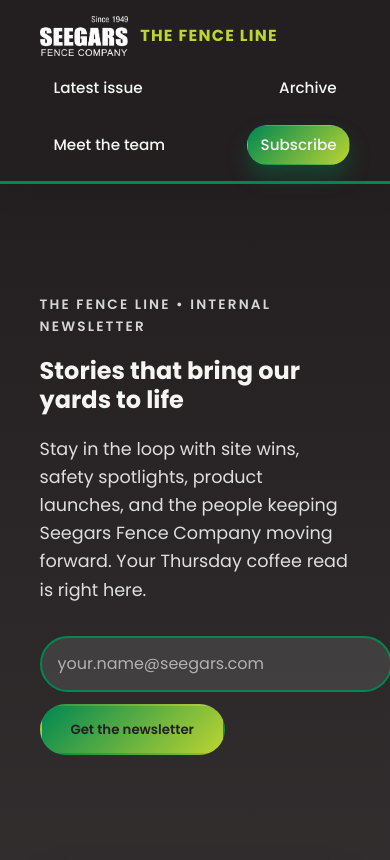
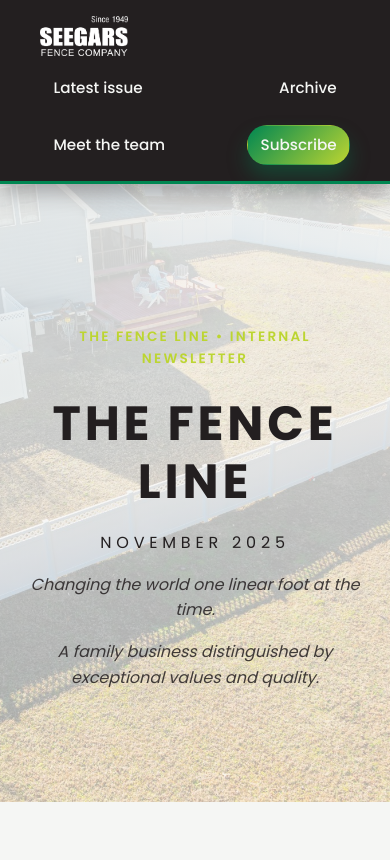
Before and after one commit to seegarsit/newsletter, a Flask app: page / in a window 390 px wide. Shown: the top 860 px of the page. Run offline with Flask 3, Linux system fonts and the light colour scheme; some web fonts are replaced.

Commit message:
Remove hero title text from navigation logo

```diff
--- a/assets/styles.css
+++ b/assets/styles.css
@@ -119,10 +119,6 @@ a {
   width: auto;
 }
 
-.logo-text {
-  display: inline-block;
-}
-
 .primary-nav {
   display: flex;
   gap: 1rem;
@@ -151,31 +147,56 @@ a {
 }
 
 .hero {
-  padding: 6rem 0 4rem;
-  background: linear-gradient(
-    180deg,
-    var(--ink) 0%,
-    rgba(35, 31, 32, 0.92) 60%,
-    rgba(222, 224, 217, 0.2) 100%
-  );
-  color: var(--text-inverse);
+  position: relative;
+  padding: 8rem 0 7rem;
+  background-image: url("images/hero_image.jpg");
+  background-size: cover;
+  background-position: center;
+  background-repeat: no-repeat;
+  color: var(--ink);
+  display: flex;
+  align-items: center;
+  justify-content: center;
+  text-align: center;
+  overflow: hidden;
 }
 
-.hero h1,
-.hero h2,
-.hero h3 {
-  color: var(--text-inverse);
+.hero__overlay {
+  position: absolute;
+  inset: 0;
+  background: linear-gradient(
+    rgba(245, 246, 244, 0.88),
+    rgba(245, 246, 244, 0.65)
+  );
 }
 
-.hero p {
-  color: rgba(245, 246, 244, 0.85);
+.hero__content {
+  position: relative;
+  display: flex;
+  flex-direction: column;
+  align-items: center;
+  gap: 0.75rem;
+  max-width: 720px;
 }
 
-.hero-grid {
-  display: grid;
-  gap: 3rem;
-  grid-template-columns: repeat(auto-fit, minmax(280px, 1fr));
-  align-items: stretch;
+.hero__title {
+  font-size: clamp(3rem, 10vw, 5.5rem);
+  letter-spacing: 0.08em;
+  text-transform: uppercase;
+  margin: 0;
+}
+
+.hero__subheading {
+  font-size: clamp(1rem, 2.2vw, 1.5rem);
+  letter-spacing: 0.3em;
+  text-transform: uppercase;
+  margin: 0.5rem 0 0;
+}
+
+.hero__tagline {
+  font-size: clamp(1rem, 2.5vw, 1.4rem);
+  color: rgba(35, 31, 32, 0.85);
+  margin: 0.25rem 0 0;
 }
 
 .eyebrow {
--- a/templates/index.html
+++ b/templates/index.html
@@ -24,7 +24,6 @@
             src="{{ url_for('static', filename='images/logo_nav.png') }}"
             alt="Seegars Fence Company logo"
           />
-          <span class="logo-text">THE FENCE LINE</span>
         </a>
         <nav class="primary-nav" aria-label="Primary">
           <a href="#latest">Latest issue</a>
@@ -37,41 +36,17 @@
 
     <main>
       <section class="hero" aria-labelledby="hero-heading">
-        <div class="container hero-grid">
-          <div>
-            <p class="eyebrow">The Fence Line • Internal Newsletter</p>
-            <h1 id="hero-heading">Stories that bring our yards to life</h1>
-            <p class="lead">
-              Stay in the loop with site wins, safety spotlights, product launches,
-              and the people keeping Seegars Fence Company moving forward. Your
-              Thursday coffee read is right here.
-            </p>
-            <form class="subscribe-form" id="hero-subscribe" novalidate>
-              <label class="sr-only" for="hero-email">Email address</label>
-              <input
-                id="hero-email"
-                type="email"
-                name="email"
-                placeholder="your.name@seegars.com"
-                required
-                autocomplete="email"
-              />
-              <button type="submit">Get the newsletter</button>
-              <p class="form-feedback" aria-live="polite"></p>
-            </form>
-          </div>
-          <div class="hero-card" role="presentation">
-            <div class="hero-card__image" aria-hidden="true"></div>
-            <div class="hero-card__content">
-              <p class="hero-card__eyebrow">Inside this week</p>
-              <h2>New automated gate wins safety award</h2>
-              <ul>
-                <li>Fabrication upgrades roll out in Wilmington</li>
-                <li>How the Raleigh crew cut install times by 18%</li>
-                <li>Employee spotlight: Meet the Thomasville team</li>
-              </ul>
-            </div>
-          </div>
+        <div class="hero__overlay" aria-hidden="true"></div>
+        <div class="container hero__content">
+          <p class="eyebrow">The Fence Line • Internal Newsletter</p>
+          <h1 id="hero-heading" class="hero__title">THE FENCE LINE</h1>
+          <p class="hero__subheading">NOVEMBER 2025</p>
+          <p class="hero__tagline">
+            <em>Changing the world one linear foot at the time.</em>
+          </p>
+          <p class="hero__tagline">
+            <em>A family business distinguished by exceptional values and quality.</em>
+          </p>
         </div>
       </section>
 
```
Also changed, not shown: other parts of assets/styles.css (+0 -35 lines).
